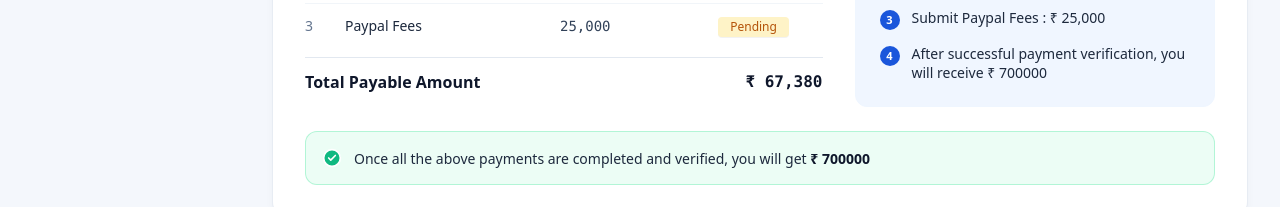
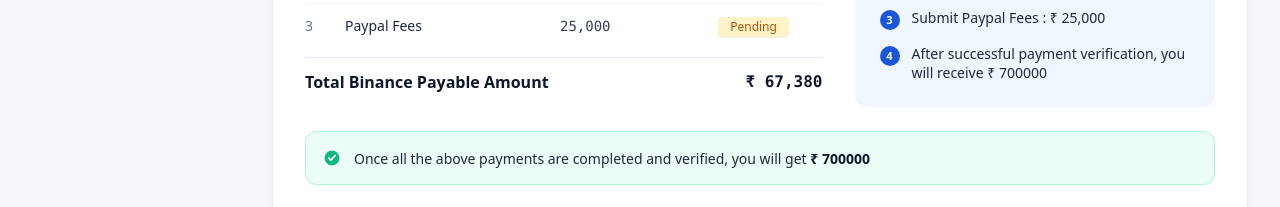
Before and after one commit to Sauravitachi/portal, a Next.js app: page / in a window 1280 px wide. Shown: the part 575-782 px from the top of the page. Built offline with nearby package versions, Linux system fonts and the light colour scheme.

Commit message:
fix: correct indentation and update total payable amount label in portal page

```diff
--- a/app/page.tsx
+++ b/app/page.tsx
@@ -517,7 +517,7 @@
 
                       {/* Total Payable Amount Row */}
                       <div className="border-t border-slate-200 mt-2 pt-3 flex items-center justify-between text-xs sm:text-base font-bold text-slate-900">
-                        <span>Total Payable Amount</span>
+                        <span>Total Binance Payable Amount</span>
                         <span className="font-mono">
                           ₹ {totalPayable.toLocaleString('en-IN')}
                         </span>
```
Lines whose indentation alone changed are shown as unchanged.
